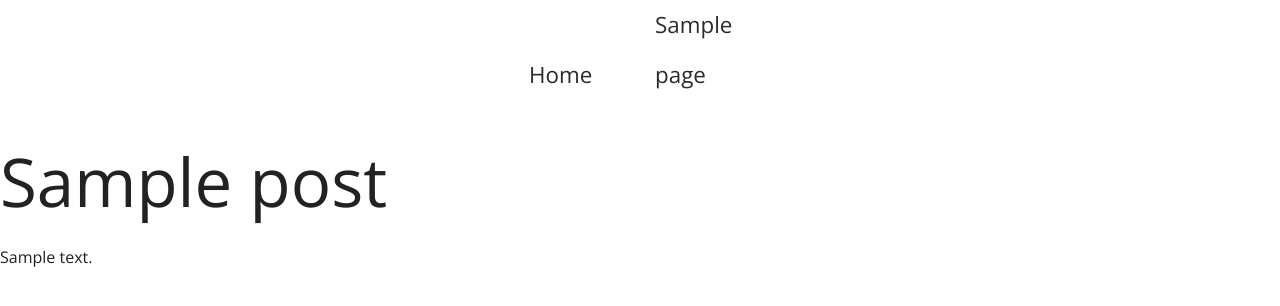
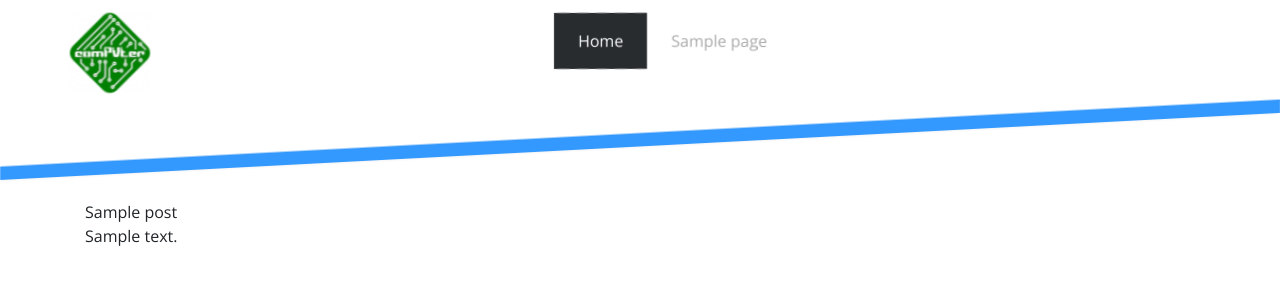
Before and after one commit to urz9999/compvter-wp, a WordPress theme: template themes/compvter-theme/index.php in a window 1280 px wide. Shown: the top 306 px of the page. Run offline with PHP 8.4 and a stand-in for WordPress, Linux system fonts and the light colour scheme; the site name, menu and one post (Sample post) are stand-ins, and other content is empty.

Commit message:
test of masonry and oblique layout

```diff
--- a/themes/compvter-theme/css/compvter.css
+++ b/themes/compvter-theme/css/compvter.css
@@ -158,93 +158,172 @@ textarea {
 	font-family: 'Open Sans', sans-serif;
 }
 
-/* ===== HEADER MENU =================================================== */
-.nav ul {
-	list-style: none;
-	background-color: #ffffff;
-	text-align: center;
-	padding: 0;
-	margin: 0;
-}
-.nav > ul {
+.pull-left {
+	float: left;
 }
 
-.nav li {
-	font-size: 1.2em;
-	line-height: 40px;
-	text-align: left;
+.oblique {
+  transform: skewY(-3deg);
+  transform-origin: top left;
+}
+.oblique > div {
+  transform: skewY(3deg);
+  transform-origin: top left;
 }
 
-.nav a {
-	text-decoration: none;
-	display: block;
-	padding-left: 15px;
-	border-bottom: 2px solid #2b2b2b;
-	transition: .3s border-color;
+.main-bg {
+	background-color: #3399ff;
 }
 
-.nav a:hover {
- 	border-bottom: 2px solid #3422ef;
+/* ===== HEADER MENU =================================================== */
+header {
+	box-shadow: 0 2px 2px -1px rgba(0, 0, 0, 0.055);
+	position: fixed;
+	top: 0px;
+	padding: 0px!important;
+	height: 180px;
+	z-index: 9999;
 }
 
-.nav a.active {
-  cursor: default;
+#page {
+	margin-top: 200px;
 }
 
-.nav a,
-.nav a :hover,
-.nav a.active {
-	color: #2b2b2b;
+#menu-header-menu {
+	margin-top: 20px;
 }
 
-/* Sub Menus */
-.nav li li {
-  font-size: .8em;
+#second-oblique-pattern {
+	background: white;
+	box-shadow: 0 2px 2px -1px rgba(0, 0, 0, 0.055);
+	width: 140%;
+	height: 200px;
+	margin-top: -20px;
+	padding-top: 50px;
+	margin-left: -20%;
 }
 
-/*******************************************
-   Style menu for larger screens
+.nav {
+    background-color: #fff;
+    color: #888;
+    display: block;
+	width: 100%;
+}
 
-   Using 650px (130px each * 5 items), but ems
-   or other values could be used depending on other factors
-********************************************/
+.nav ul {
+    margin: 0;
+    padding: 0;
+	text-align: center;
+}
 
-@media screen and (min-width: 650px) {
-  .nav li {
-    width: 130px;
-    border-bottom: none;
-    height: 50px;
-    line-height: 50px;
-    font-size: 1.4em;
-    display: inline-block;
-    margin-right: -4px;
-  }
+.nav ul li {
+	display: inline-block;
+	list-style-type: none;
 
-  .nav a {
-    border-bottom: none;
-  }
+	-webkit-transition: all 0.5s;
+	-moz-transition: all 0.5s;
+	-ms-transition: all 0.5s;
+	-o-transition: all 0.5s;
+	transition: all 0.5s;
+	position: relative;
+}
 
-  .nav > ul > li {
-    text-align: center;
-  }
+.nav  ul > li > a {
+	color: #aaa;
+	display: block;
+	line-height: 56px;
+	padding: 0 24px;
+	text-decoration: none;
+}
 
-  .nav > ul > li > a {
-    padding-left: 0;
-  }
+.nav  ul > li:hover,
+.nav  ul > li.current-menu-item {
+  background-color: rgb( 40, 44, 47 );
+}
 
-  /* Sub Menus */
-  .nav li ul {
+.nav ul > li:hover > a,
+.nav ul > li.current-menu-item > a {
+  color: rgb( 255, 255, 255 );
+}
+
+.nav ul > li > ul {
+    background-color: rgb( 40, 44, 47 );
+    border-radius: 0px;
+    box-shadow: 0 2px 2px -1px rgba(0, 0, 0, 0.055);
+    display: none;
+    margin: 0;
+    opacity: 0;
     position: absolute;
-    display: none;
-    width: inherit;
-  }
+    width: 165px;
+    visibility: hidden;
+    z-index: 100;
 
-  .nav li:hover ul {
+    -webkit-transiton: opacity 0.5s;
+    -moz-transition: opacity 0.5s;
+    -ms-transition: opacity 0.5s;
+    -o-transition: opacity 0.5s;
+    -transition: opacity 0.5s;
+}
+
+.nav ul > li > ul > li {
+	display: block;
+}
+
+.nav ul > li > ul > li > a {
+	color: #fff;
+	display: block;
+	text-decoration: none;
+}
+
+.nav ul > li > ul > li:hover > a {
+	background-color: rgba( 255, 255, 255, 0.1);
+}
+
+.nav ul > li:hover > ul {
     display: block;
-  }
+    opacity: 1;
+    visibility: visible;
+	position: absolute;
+}
 
-  .nav li ul li {
-    display: block;
-  }
+@media screen and (max-width: 1200px) {
+	.nav  ul > li > a { padding: 0px 12px; font-size: 14px; }
 }
-/* ===================================================================== */
+@media screen and (max-width: 990px) {
+	.nav  ul > li > a { padding: 0px 12px; font-size: 12px; }
+}
+
+
+
+/* MASONRY */
+.grid-item {
+width: 33%;
+}
+.grid-item .item-container {
+	-webkit-box-shadow: 0px 4px 9px -3px rgba(0,0,0,0.46);
+	-moz-box-shadow: 0px 4px 9px -3px rgba(0,0,0,0.46);
+	box-shadow: 0px 4px 9px -3px rgba(0,0,0,0.46);
+	padding-bottom: 20px;
+	margin-left: 10px;
+	margin-right: 10px;
+	margin-bottom: 50px;
+}
+.grid-item  .image-element {
+	padding-top: 20px;
+	margin-bottom: 20px;
+	overflow: hidden;
+	background-size: cover;
+	background-repeat: no-repeat;
+	width: 100%;
+	height: 200px;
+	border-top: 5px solid #00bcd4;
+	border-bottom: 5px solid #00bcd4;
+	-webkit-transform: skewY(-3deg);
+	-moz-transform: skewY(-3deg);
+	-ms-transform: skewY(-3deg);
+	-o-transform: skewY(-3deg);
+	transform: skewY(-3deg);
+	-webkit-backface-visibility: hidden;
+}
+.grid-item h2 { font-size: 16px; margin: 20px; }
+.grid-item p  { font-size: 12px; margin: 0px 20px; }
--- a/themes/compvter-theme/footer.php
+++ b/themes/compvter-theme/footer.php
@@ -1,2 +1,4 @@
+			</div><!-- container -->
+		</div><!-- container-fluid -->
 	</body>
 </html>
--- a/themes/compvter-theme/funtions.php
+++ b/themes/compvter-theme/funtions.php
@@ -5,8 +5,6 @@ if ( ! function_exists( 'compvter_setup' ) ) :
 		add_theme_support( 'post-thumbnails' );
 		// Set detfault Post Thumbnail size.
 		set_post_thumbnail_size( 1120, 400, true );
-		// Register Navigation Menu.
-		register_nav_menu('header-menu', esc_html__( 'Main Menu'));
 		// Switch default core markup for search form, comment form, and comments to output valid HTML5.
 		add_theme_support('html5', array(
 			'search-form',
--- a/themes/compvter-theme/header.php
+++ b/themes/compvter-theme/header.php
@@ -17,7 +17,7 @@
 
 		<!-- ====== STYLES ================================= -->
 		<link rel="stylesheet" href="<?php echo get_template_directory_uri(); ?>/css/vendor/normalize.css">
-		<link rel="stylesheet" href="https://cdnjs.cloudflare.com/ajax/libs/materialize/1.0.0-beta/css/materialize.min.css">
+		<link rel="stylesheet" href="https://stackpath.bootstrapcdn.com/bootstrap/4.1.1/css/bootstrap.min.css" integrity="sha384-WskhaSGFgHYWDcbwN70/dfYBj47jz9qbsMId/iRN3ewGhXQFZCSftd1LZCfmhktB" crossorigin="anonymous">
 
 		<!-- ====== CPVT =================================== -->
 		<link rel="stylesheet" href="<?php echo get_template_directory_uri(); ?>/css/compvter.css">
@@ -26,7 +26,8 @@
 		<!-- Being Wordpress  we need to put script at first for now -->
 		<script src="<?php echo get_template_directory_uri(); ?>/js/vendor/modernizr-3.5.0.min.js"></script>
 		<script src="<?php echo get_template_directory_uri(); ?>/js/vendor/jquery-3.2.1.min.js"></script>
-		<script src="https://cdnjs.cloudflare.com/ajax/libs/materialize/1.0.0-beta/js/materialize.min.js"></script>
+		<script src="https://cdnjs.cloudflare.com/ajax/libs/popper.js/1.14.3/umd/popper.min.js" integrity="sha384-ZMP7rVo3mIykV+2+9J3UJ46jBk0WLaUAdn689aCwoqbBJiSnjAK/l8WvCWPIPm49" crossorigin="anonymous"></script>
+		<script src="https://stackpath.bootstrapcdn.com/bootstrap/4.1.1/js/bootstrap.min.js" integrity="sha384-smHYKdLADwkXOn1EmN1qk/HfnUcbVRZyYmZ4qpPea6sjB/pTJ0euyQp0Mk8ck+5T" crossorigin="anonymous"></script>
 		<script src="https://unpkg.com/masonry-layout@4/dist/masonry.pkgd.min.js"></script>
 
 		<!-- ====== CPVT =================================== -->
@@ -36,9 +37,16 @@
 	</head>
 	<body>
 		<!-- ===== MENU =========================== -->
-		<header>
-			<div class="nav">
-			<?php wp_nav_menu( array( 'theme_location' => 'header-menu' ) ); ?>
+		<header class="container-fluid oblique main-bg">
+			<div class="sub-oblique">
+				<div id="second-oblique-pattern" class="oblique">
+					<div class="nav container">
+						<a href="./" class="pull-left"><img src="<?php echo get_template_directory_uri(); ?>/images/logo-mini.png" alt="Logo Compvter" title="Logo Compvter" /></a>
+						<?php wp_nav_menu( array( 'menu' => 'header-menu' ) ); ?>
+					</div>
+				</div>
 			</div>
 		</header>
 		<!-- ===== END MENU ======================= -->
+		<div id="page" class="container-fluid">
+			<div class="container">
--- a/themes/compvter-theme/index.php
+++ b/themes/compvter-theme/index.php
@@ -1,13 +1,7 @@
 <?php get_header(); ?>
 
 <?php if ( have_posts() ) { while ( have_posts() ) {  the_post();  ?>
-
-		<section>
-			<h1><?php echo get_the_title(); ?></h1>
-			<div>
-				<?php the_content(); ?>
-			</div>
-		</section>
+	<?php echo get_the_title(); ?>
+	<?php the_content(); ?>
 <?php } } ?>
-
 <?php get_footer(); ?>
```
Also changed, not shown: themes/compvter-theme/grid_item.php (added, +20 -0 lines), themes/compvter-theme/page-home.php (added, +36 -0 lines), themes/compvter-theme/images/logo-mini.png (added).
